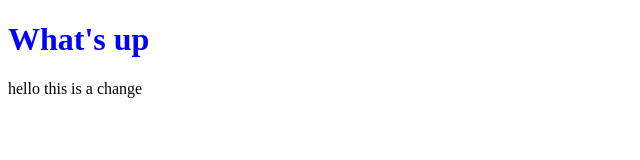
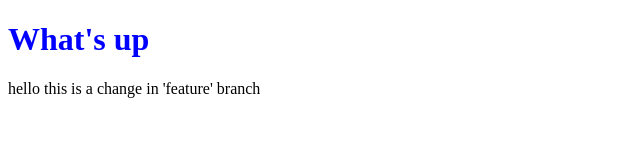
Before and after one commit to yaenofernandez/web-project, a plain HTML site: page index.html in a window 1280 px wide. Shown: the whole page, without its empty margins (0-640 px from the left). Drawn offline with Linux system fonts and the light colour scheme; files that its build step writes are made by us from their sources.

Commit message:
first change in feature branch

```diff
--- a/index.html
+++ b/index.html
@@ -10,7 +10,7 @@
   <body>
 
   <h1>What's up</h1>
-  <p>hello this is a change</p>
+  <p>hello this is a change in 'feature' branch</p>
 
   </body>
 
```
